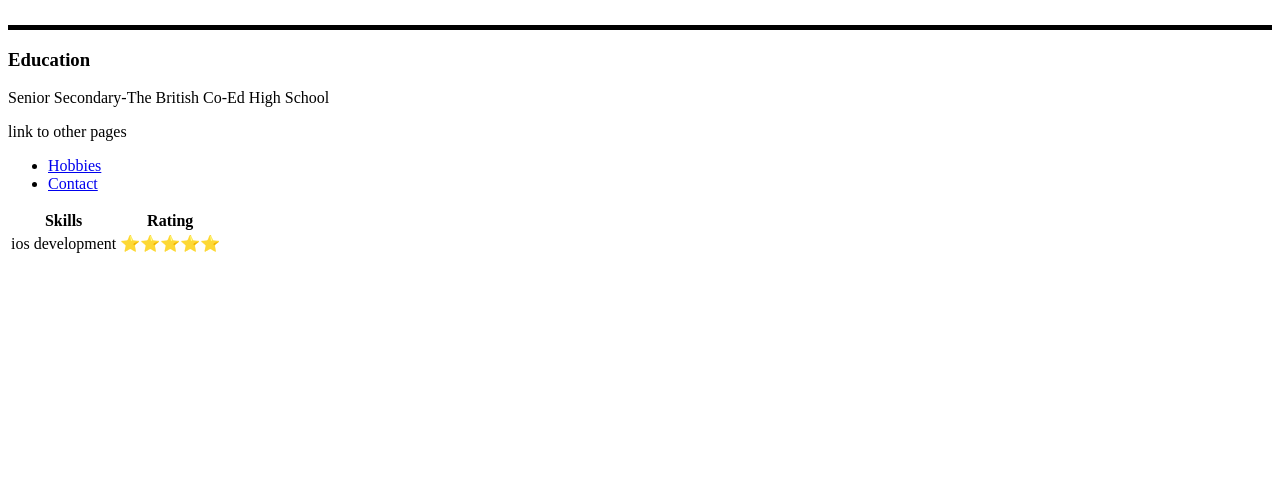
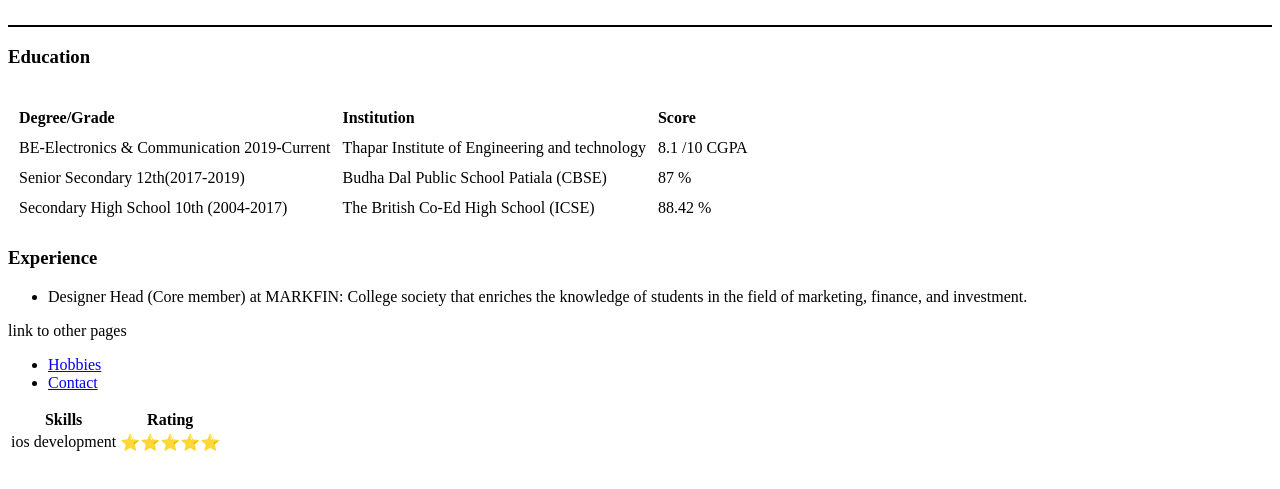
Before and after one commit to PrabhEkam/cv, a plain HTML site: page index.html in a window 1280 px wide. Shown: the part 197-686 px from the top of the page. Drawn offline with Linux system fonts and the light colour scheme.

Commit message:
Add files via upload

```diff
--- a/index.html
+++ b/index.html
@@ -7,7 +7,7 @@
     <title>Prabhekam's Personal site</title>
   </head>
   <body>
-    <hr>
+    <hr size="2">
     <table cellspacing="20">
    <td>
        <img src="IMG_20200306_155508_1.jpg" alt="My photo" height="150 px">
@@ -18,9 +18,39 @@
     <p>I am an undergrad pusrsuing engineering in electronics and communication.</p>
 </td>
     </table>
-  <hr size="5" color="black">
+  <hr size="2" color="black">
     <h3>Education</h3>
-    <p>Senior Secondary-The British Co-Ed High School </p>
+    <p>
+      <table cellspacing="10" >
+        <th color="blue">
+          <tr><td><b>Degree/Grade</b></td><td><b> Institution </b></td><td><b>Score</b></td></tr>
+        </th>
+        <tbody>
+          <tr>
+            <td>BE-Electronics & Communication 2019-Current</td>
+            <td> Thapar Institute of Engineering and technology</td>
+            <td>8.1 /10 CGPA</td>
+          </tr>
+          <tr>
+            <td>Senior Secondary 12th(2017-2019)</td>
+            <td>  Budha Dal Public School Patiala (CBSE)</td>
+            <td>87 %</td>
+          </tr>
+          <tr>
+            <td>Secondary High School 10th (2004-2017)</td>
+            <td> The British Co-Ed High School (ICSE)</td>
+            <td>88.42 %</td>
+          </tr>
+
+        </tbody>
+    </table>
+   </p>
+   <p>
+     <h3>Experience</h3>
+      <ul><li>
+        Designer Head (Core member) at MARKFIN: College society that enriches the knowledge of students in the field of marketing, finance, and investment.
+      </li></ul>
+   </p>
     <p>link to other pages
         <ul><li><a href="hobbies.html"> Hobbies</a></li>
         <li><a href="contactMe.html">Contact</a></li></ul>
```
